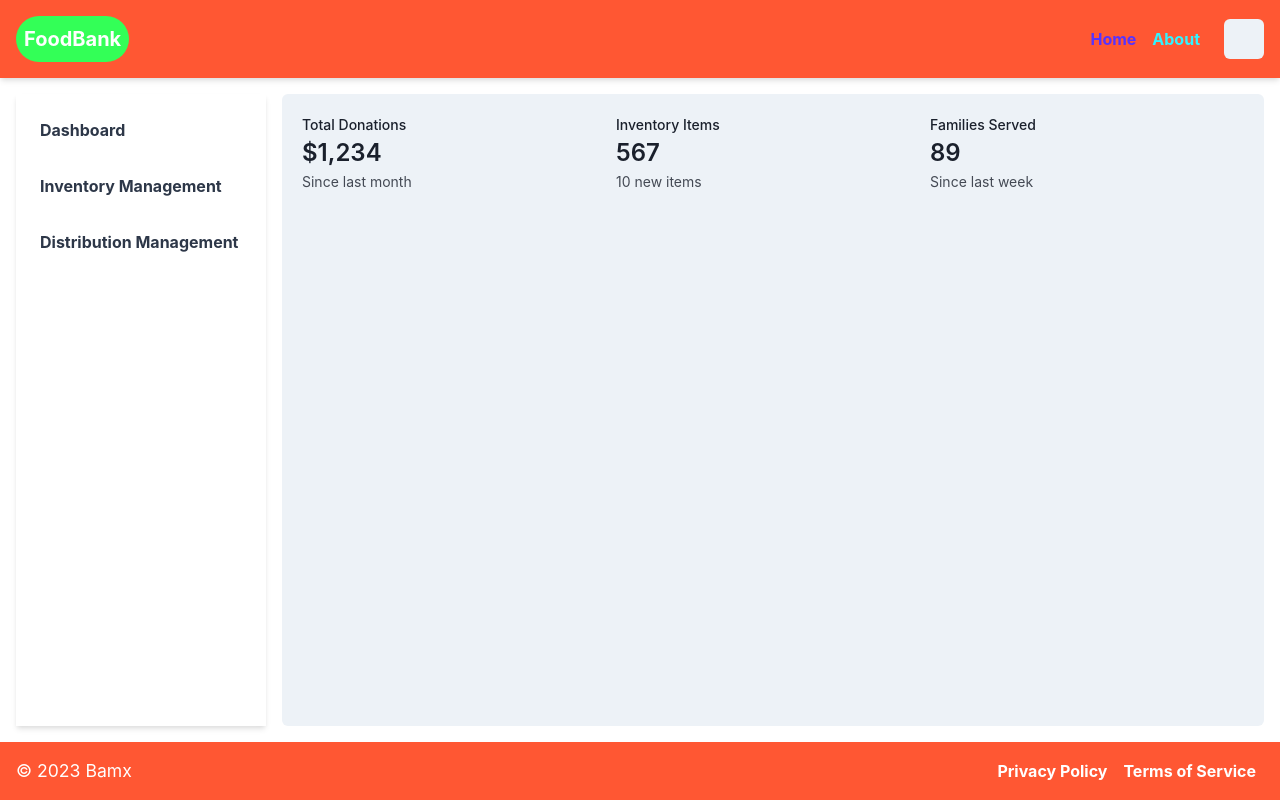
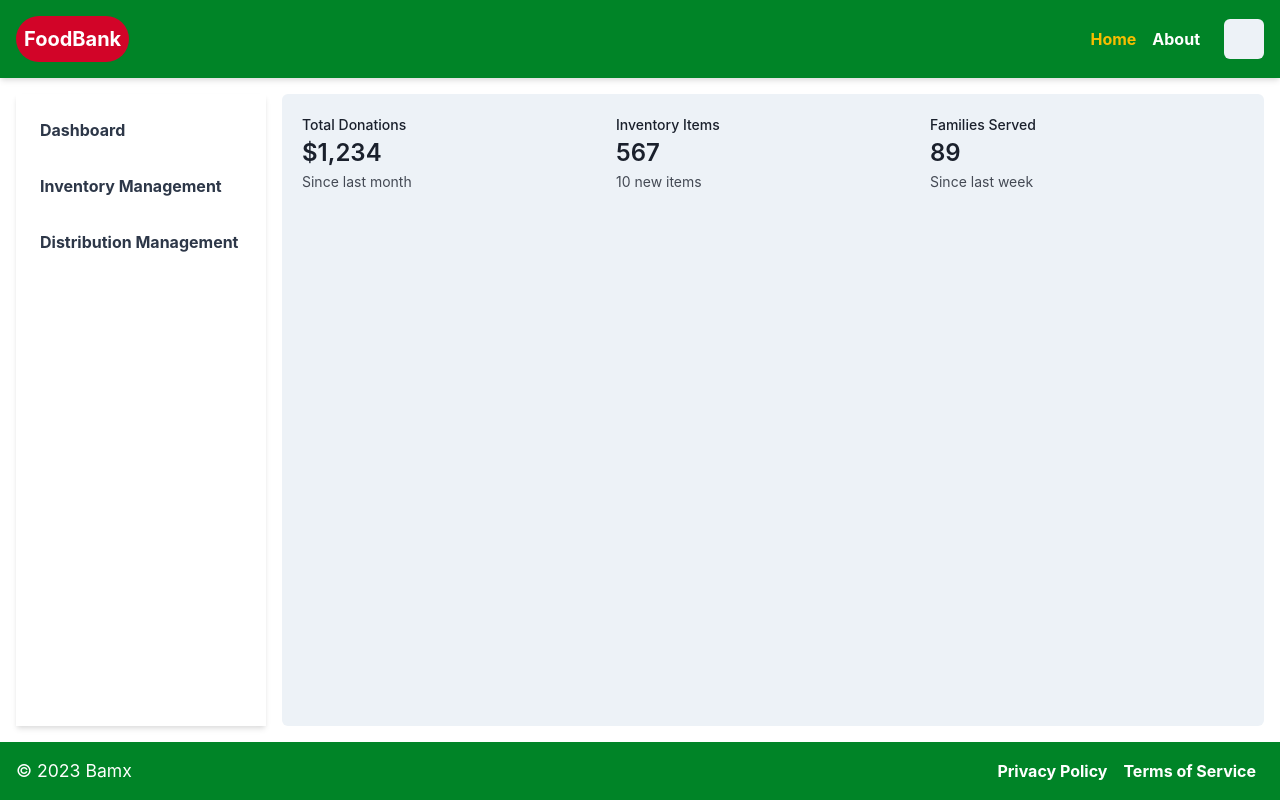
Before and after one commit to jony0418/FoodBank, a React (Create React App) app in the folder foodbank/client/: page / in a window 1280 px wide. Built offline with nearby package versions, Linux system fonts and the light colour scheme.

Commit message:
Define the colors

```diff
--- a/foodbank/client/src/theme.js
+++ b/foodbank/client/src/theme.js
@@ -3,10 +3,10 @@ import { extendTheme } from '@chakra-ui/react';
 
 const theme = extendTheme({
     colors: {
-        primary: "#FF5733",   // Example color
-        secondary: "#33FF57",
-        tertiary: "#5733FF",
-        quaternary: "#33F3FF"
+        primary: "#008427",   // Example color
+        secondary: "#D20428",
+        tertiary: "#F7BD00",
+        quaternary: "#FFFFFF"
     }
 });
 
```
